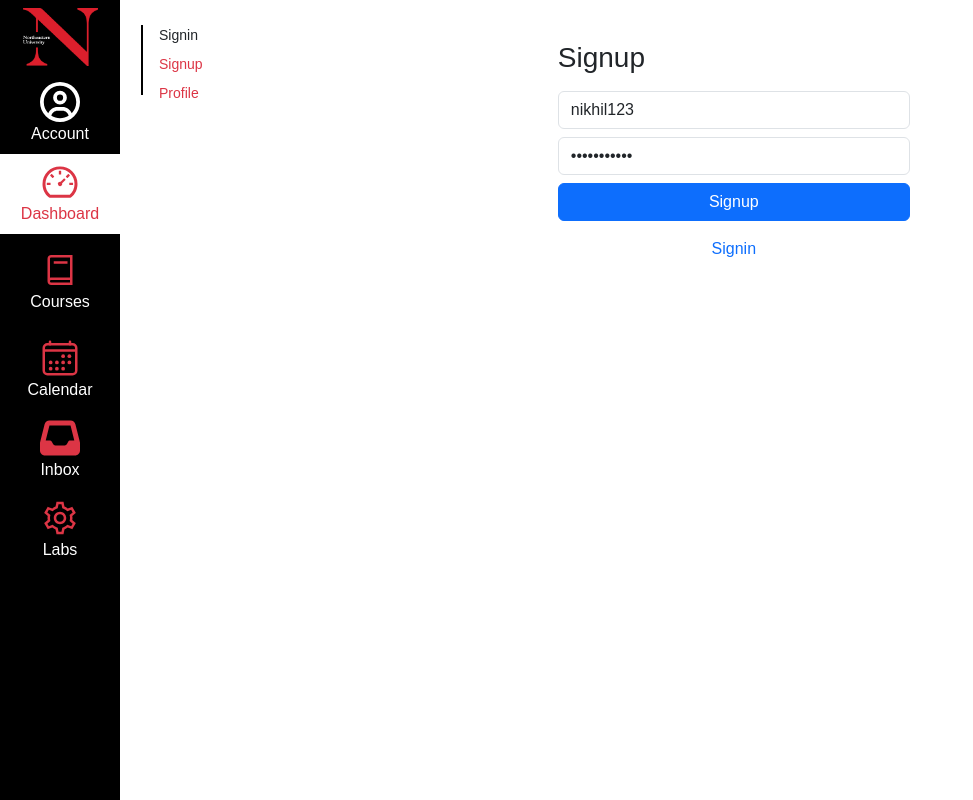
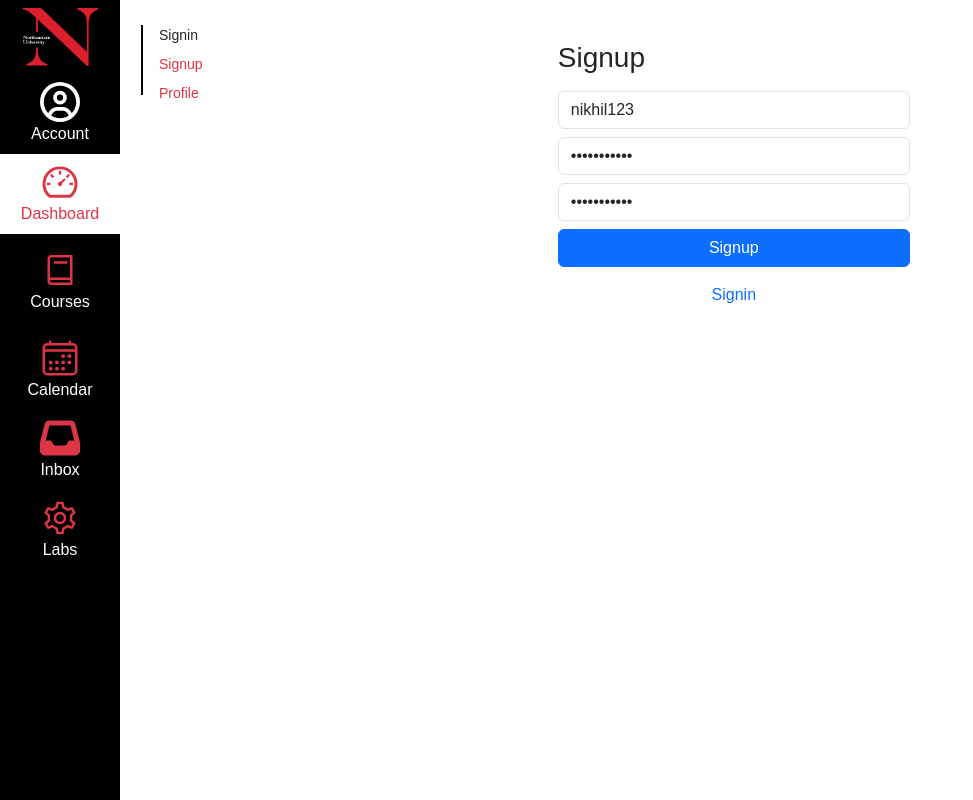
Before and after one commit to NikhilKH1/kambaz-next-js, a Next.js app: page /Account/Signup in a window 1280 px wide. Shown: the whole page, without its empty margins (0-973 px from the left). Built offline with nearby package versions, Linux system fonts and the light colour scheme.

Commit message:
a2 CSS and Bootstrap2

```diff
--- a/app/(Kambaz)/Account/Signup/page.tsx
+++ b/app/(Kambaz)/Account/Signup/page.tsx
@@ -13,6 +13,13 @@ export default function Signup() {
 
       <input
         placeholder="Password"
+        type="password"
+        className="form-control mb-2 wd-password"
+        defaultValue="password123"
+      />
+
+      <input
+        placeholder="Confirm Password"
         type="password"
         className="form-control mb-2 wd-password"
         defaultValue="password123"
```
